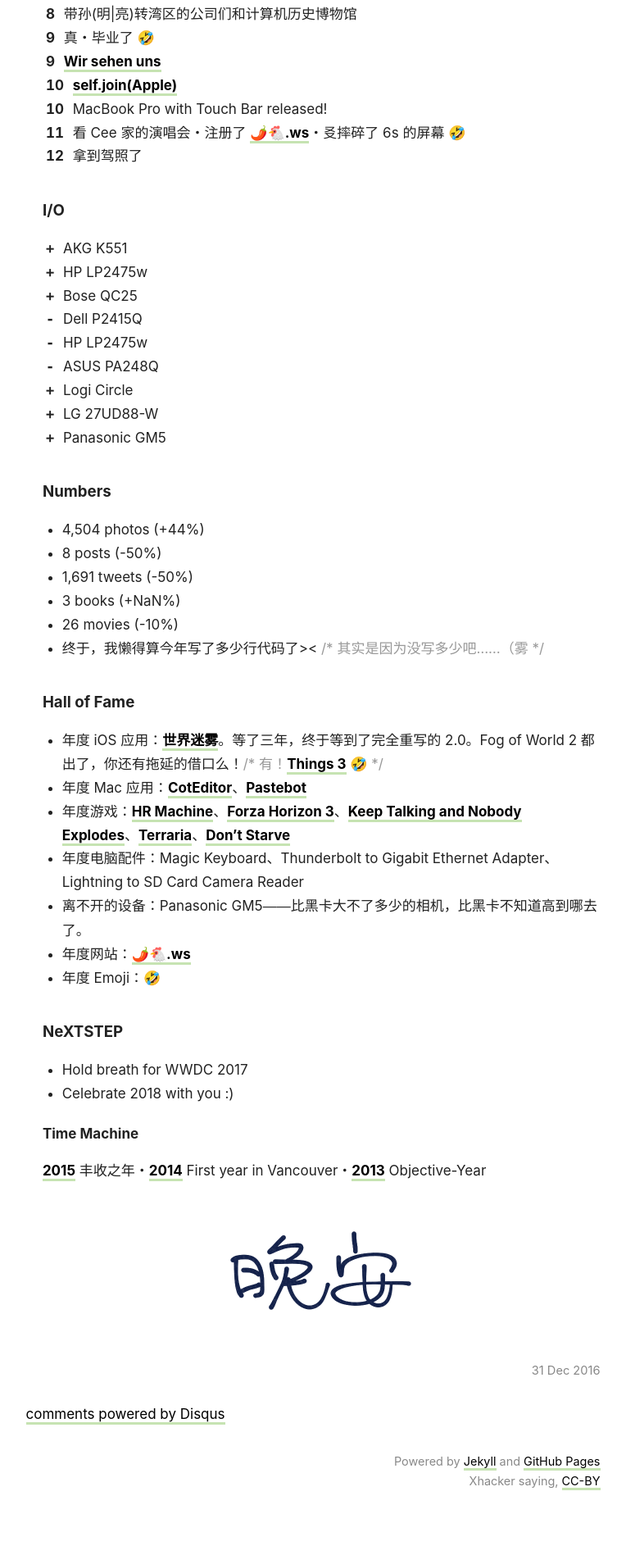
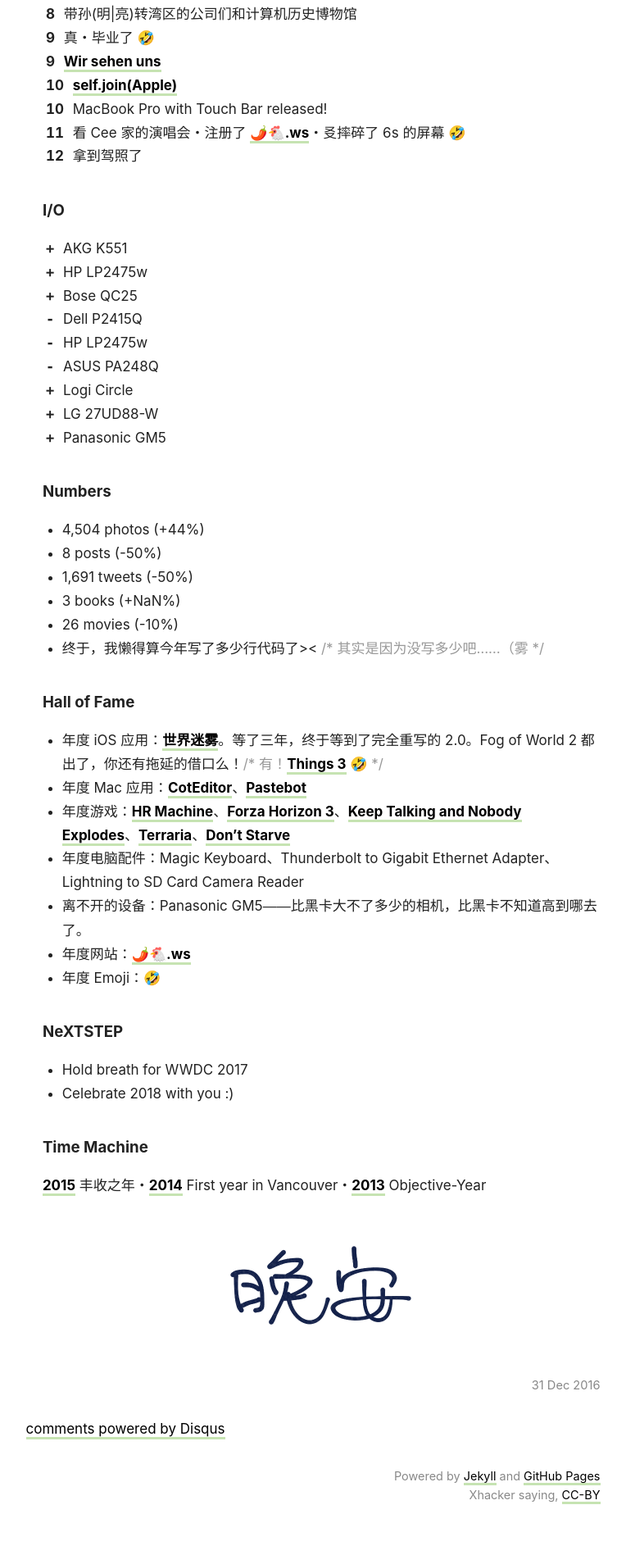
Before and after one commit to xhacker/xhacker.github.io, a Jekyll site: the page built from _posts/2016-12-31-oh-my-2016.md, in a window 1280 px wide. Shown: the part 764-2672 px from the top of the page at 82% size, without its empty margins (258-1022 px from the left). Built offline with Jekyll 4.4.1, drawn with Linux system fonts in a browser that asks for light colours; nearby versions of some CDN libraries; comment, search, counter and statistics services are not loaded.

Commit message:
Minor content fixes

```diff
--- a/_posts/2016-12-31-oh-my-2016.md
+++ b/_posts/2016-12-31-oh-my-2016.md
@@ -74,7 +74,7 @@
 * Hold breath for WWDC 2017
 * Celebrate 2018 with you :)
 
-### Time Machine
+## Time Machine
 
 [2015](/2015/12/31/oh-my-2015.html) 丰收之年・[2014](/2014/12/31/oh-my-2014.html) First year in Vancouver・[2013](/2013/12/30/oh-my-2013.html) Objective-Year
 
```
Also changed, not shown: _posts/2015-12-31-oh-my-2015.md (+1 -1 lines).
